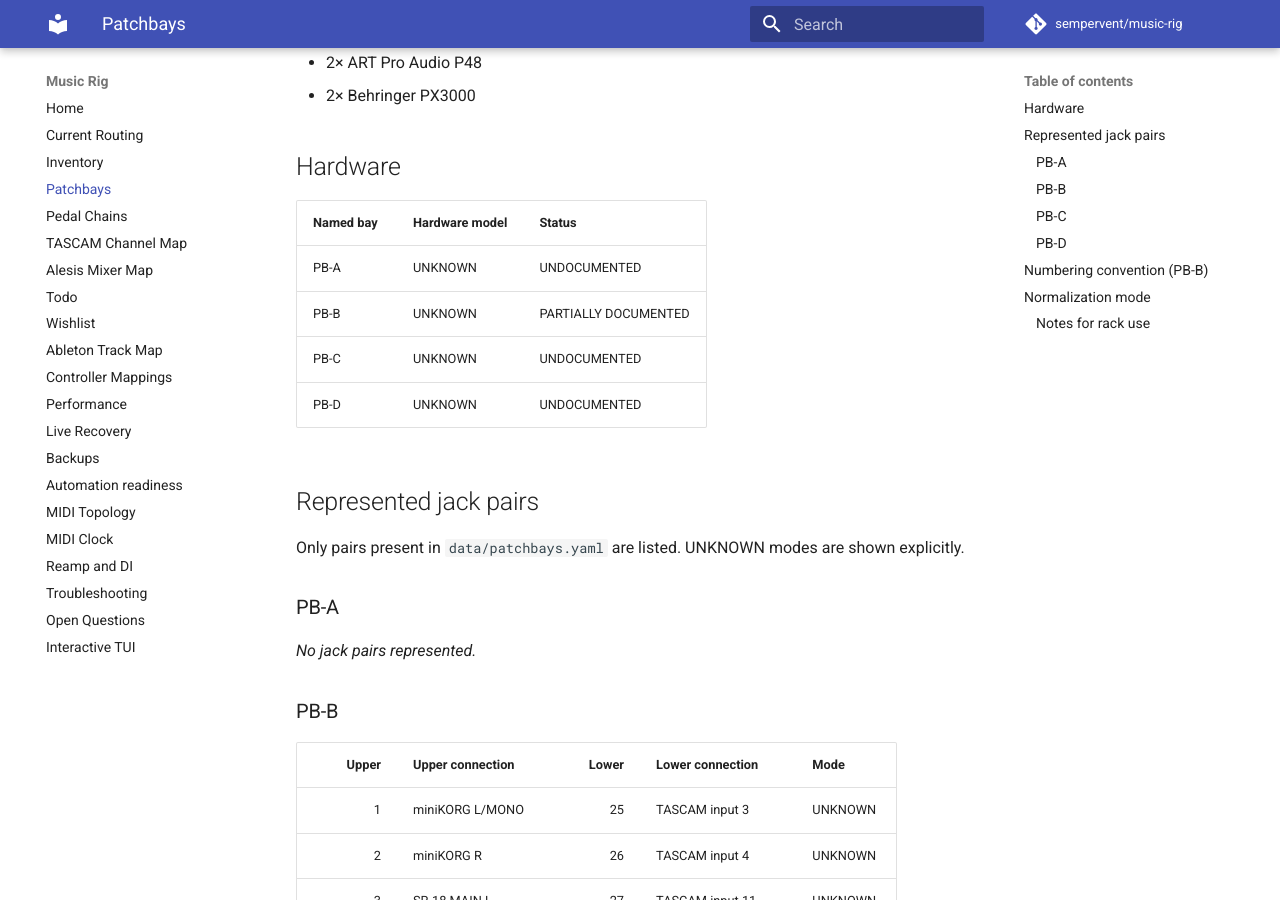
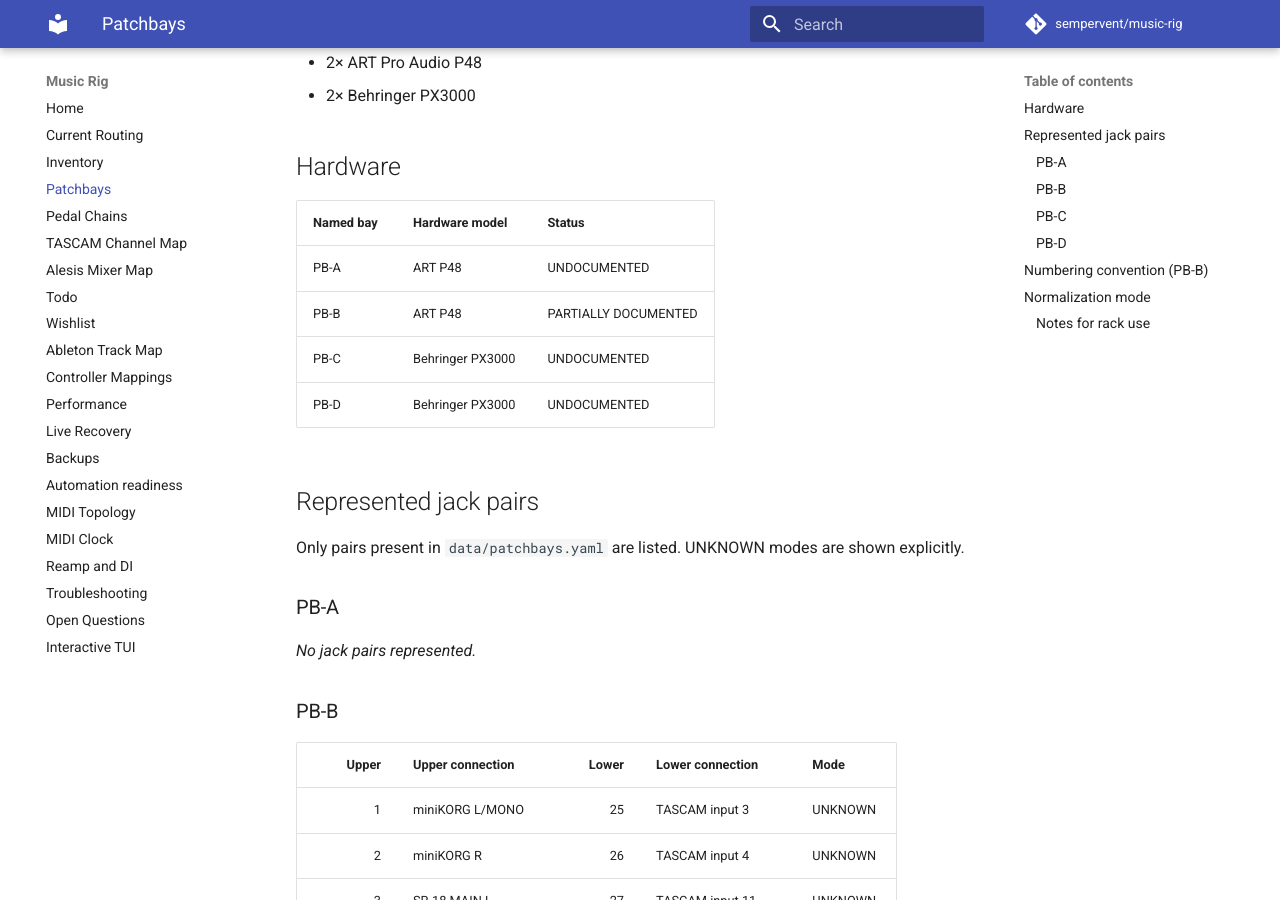
Before and after one commit to sempervent/music-rig, an MkDocs documentation site: the page built from docs/patchbays.md, in a window 1280 px wide and 900 px high, scrolled down 322 px. Built offline with MkDocs 1.6.1 and Material for MkDocs 9.7.7, drawn with Linux system fonts in a browser that asks for light colours; comment, search, counter and statistics services are not loaded.

Commit message:
data: reconcile Q-007 patchbay model mapping
Record model-level CURRENT hardware_model from the final human answer
and finalize Q-007 / RIG-004 without inventing unique unit IDs.

Co-authored-by: Cursor <cursoragent@cursor.com>

```diff
--- a/docs/patchbays.md
+++ b/docs/patchbays.md
@@ -18,10 +18,10 @@ Owned hardware (model → bay letter mapping may still be UNKNOWN in structured
 
 | Named bay | Hardware model | Status |
 |---|---|---|
-| PB-A | UNKNOWN | UNDOCUMENTED |
-| PB-B | UNKNOWN | PARTIALLY DOCUMENTED |
-| PB-C | UNKNOWN | UNDOCUMENTED |
-| PB-D | UNKNOWN | UNDOCUMENTED |
+| PB-A | ART P48 | UNDOCUMENTED |
+| PB-B | ART P48 | PARTIALLY DOCUMENTED |
+| PB-C | Behringer PX3000 | UNDOCUMENTED |
+| PB-D | Behringer PX3000 | UNDOCUMENTED |
 
 ## Represented jack pairs
 
```
Also changed, not shown: docs/open-questions.md (+4 -0 lines), docs/todo.md (+1 -1 lines), 4 other files.
